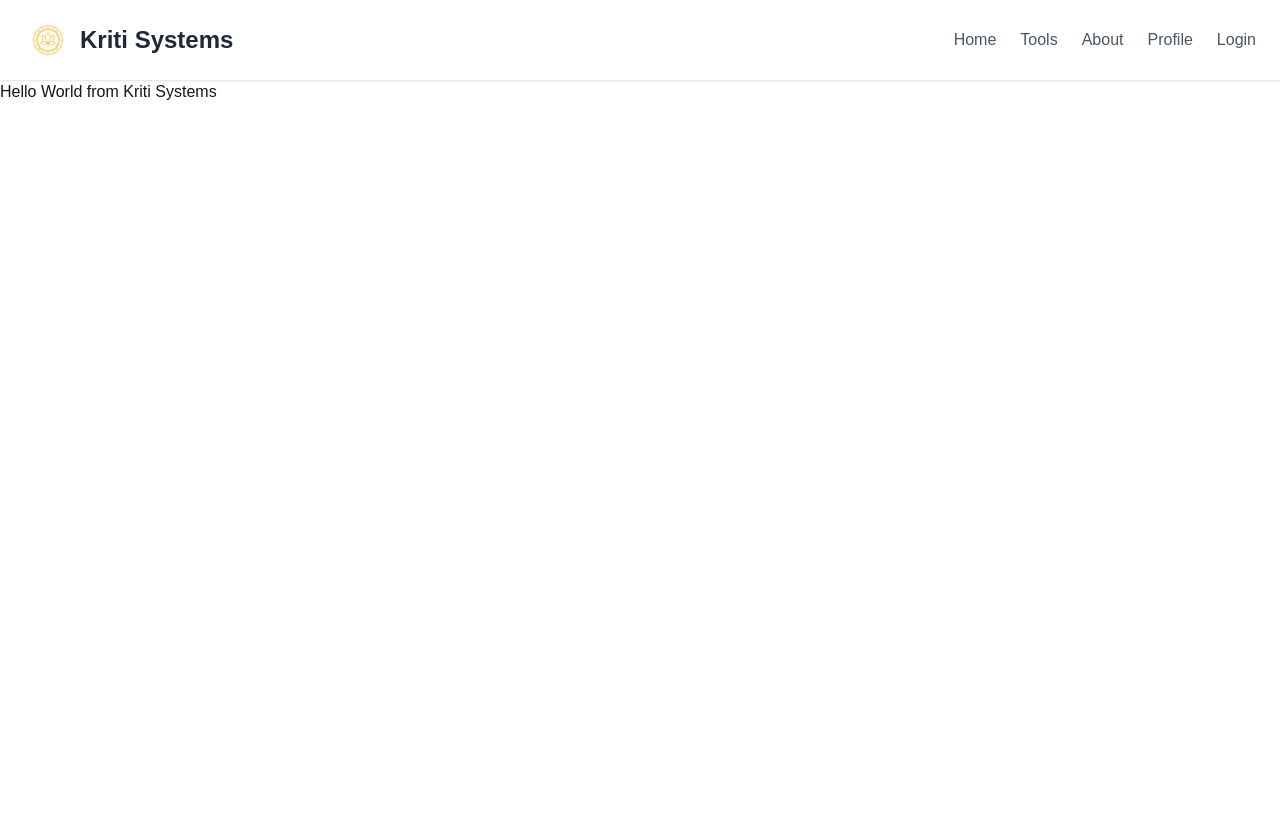
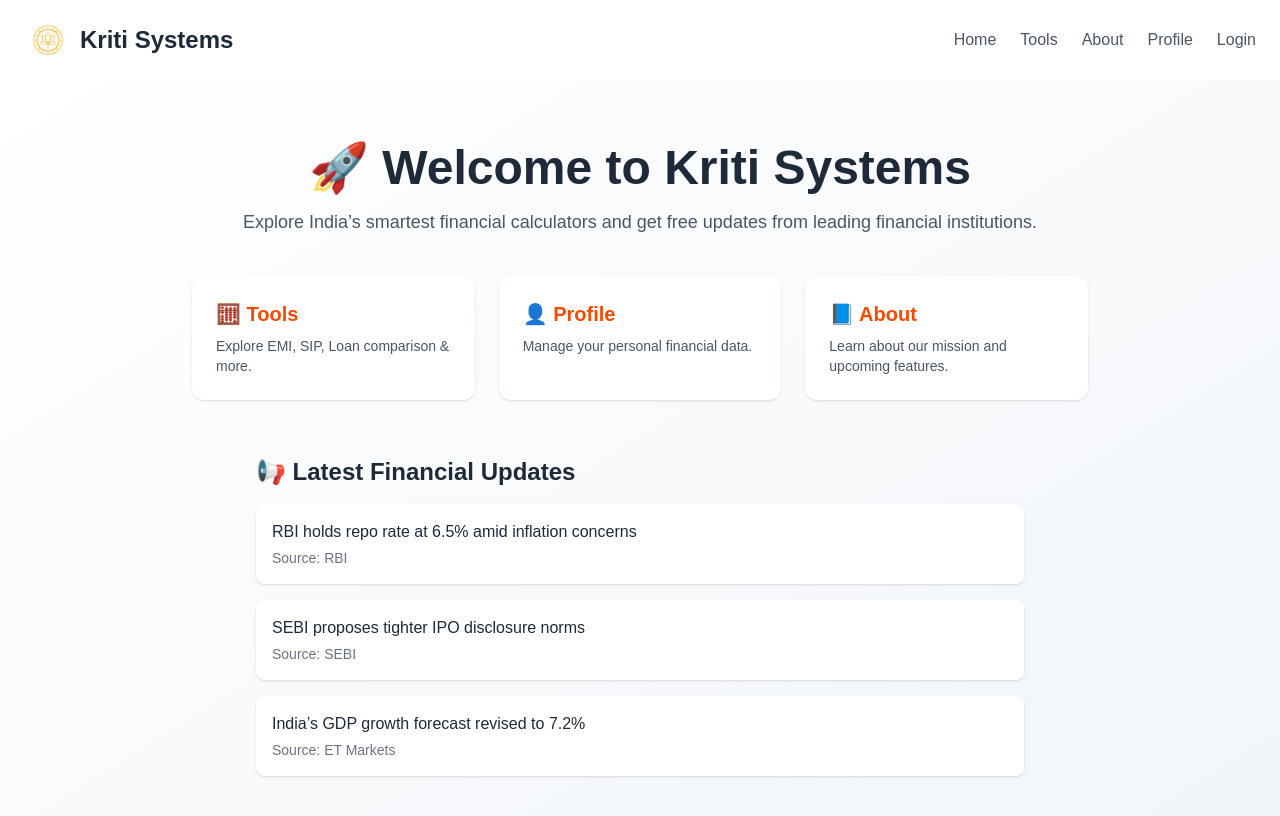
Before and after one commit to jaysal1609/kriti-website, a Next.js app: page / in a window 1280 px wide. Shown: the top 816 px of the page. Built offline with nearby package versions, Linux system fonts and the light colour scheme; no server answers.

Commit message:
Update Home Page UI with latest content and style

```diff
--- a/src/app/page.tsx
+++ b/src/app/page.tsx
@@ -1,3 +1,94 @@
-export default function Home() {
-  return <div>Hello World from Kriti Systems</div>;
+'use client';
+
+// Update the path below if your AuthProvider is located elsewhere, e.g. '../../context/AuthProvider'
+import { useAuth } from '../context/AuthProvider'; // <-- Update this path as needed, e.g. '../context/AuthProvider' or with the correct file extension
+import Link from 'next/link';
+import { useEffect, useState } from 'react';
+
+interface NewsItem {
+  title: string;
+  source: string;
+  link: string;
 }
+
+export default function HomePage() {
+  const { user } = useAuth();
+  const [news, setNews] = useState<NewsItem[]>([]);
+
+  useEffect(() => {
+    // Simulated financial news (replace with real API later)
+    setNews([
+      {
+        title: 'RBI holds repo rate at 6.5% amid inflation concerns',
+        source: 'RBI',
+        link: 'https://rbi.org.in/',
+      },
+      {
+        title: 'SEBI proposes tighter IPO disclosure norms',
+        source: 'SEBI',
+        link: 'https://www.sebi.gov.in/',
+      },
+      {
+        title: 'India’s GDP growth forecast revised to 7.2%',
+        source: 'ET Markets',
+        link: 'https://economictimes.indiatimes.com/',
+      },
+    ]);
+  }, []);
+
+  return (
+    <main className="min-h-screen bg-gradient-to-br from-white via-slate-50 to-slate-100 px-6 py-16">
+      <div className="max-w-4xl mx-auto text-center">
+        <h1 className="text-4xl md:text-5xl font-bold text-gray-800 mb-4">
+          🚀 Welcome {user?.user_metadata?.name ?? user?.email ?? 'to Kriti Systems'}
+        </h1>
+        <p className="text-gray-600 text-lg mb-10">
+          Explore India’s smartest financial calculators and get free updates from leading financial institutions.
+        </p>
+
+        <div className="grid gap-6 md:grid-cols-3 mb-14">
+          <Link
+            href="/tools"
+            className="p-6 bg-white rounded-xl shadow hover:shadow-md transition text-left"
+          >
+            <h2 className="text-xl font-semibold text-orange-600 mb-2">🧮 Tools</h2>
+            <p className="text-sm text-gray-600">Explore EMI, SIP, Loan comparison & more.</p>
+          </Link>
+          <Link
+            href="/profile"
+            className="p-6 bg-white rounded-xl shadow hover:shadow-md transition text-left"
+          >
+            <h2 className="text-xl font-semibold text-orange-600 mb-2">👤 Profile</h2>
+            <p className="text-sm text-gray-600">Manage your personal financial data.</p>
+          </Link>
+          <Link
+            href="/about"
+            className="p-6 bg-white rounded-xl shadow hover:shadow-md transition text-left"
+          >
+            <h2 className="text-xl font-semibold text-orange-600 mb-2">📘 About</h2>
+            <p className="text-sm text-gray-600">Learn about our mission and upcoming features.</p>
+          </Link>
+        </div>
+
+        <div className="text-left max-w-3xl mx-auto">
+          <h3 className="text-2xl font-bold text-gray-800 mb-4">📢 Latest Financial Updates</h3>
+          <ul className="space-y-4">
+            {news.map((item, index) => (
+              <li key={index} className="bg-white rounded-lg shadow-sm p-4 hover:shadow-md transition">
+                <a
+                  href={item.link}
+                  target="_blank"
+                  rel="noopener noreferrer"
+                  className="text-gray-800 font-medium hover:text-orange-600"
+                >
+                  {item.title}
+                </a>
+                <p className="text-sm text-gray-500 mt-1">Source: {item.source}</p>
+              </li>
+            ))}
+          </ul>
+        </div>
+      </div>
+    </main>
+  );
+}
```
